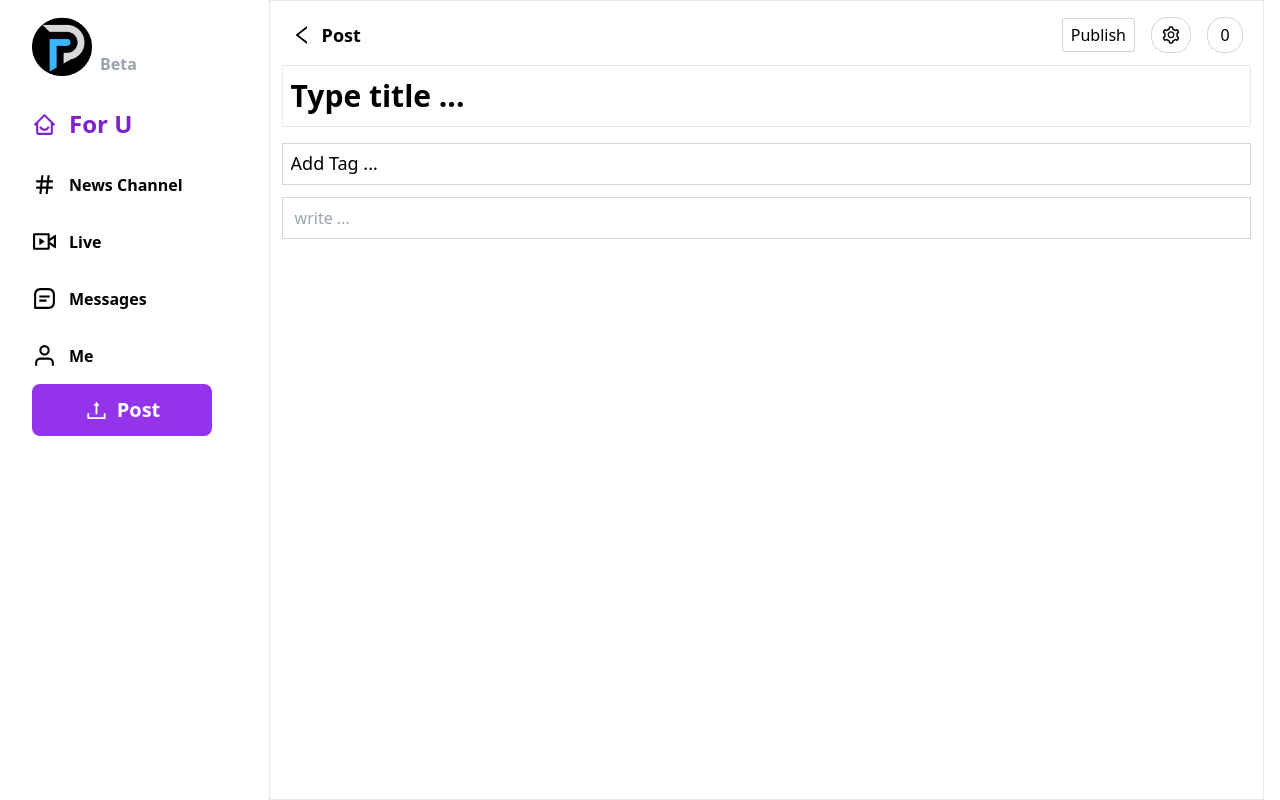
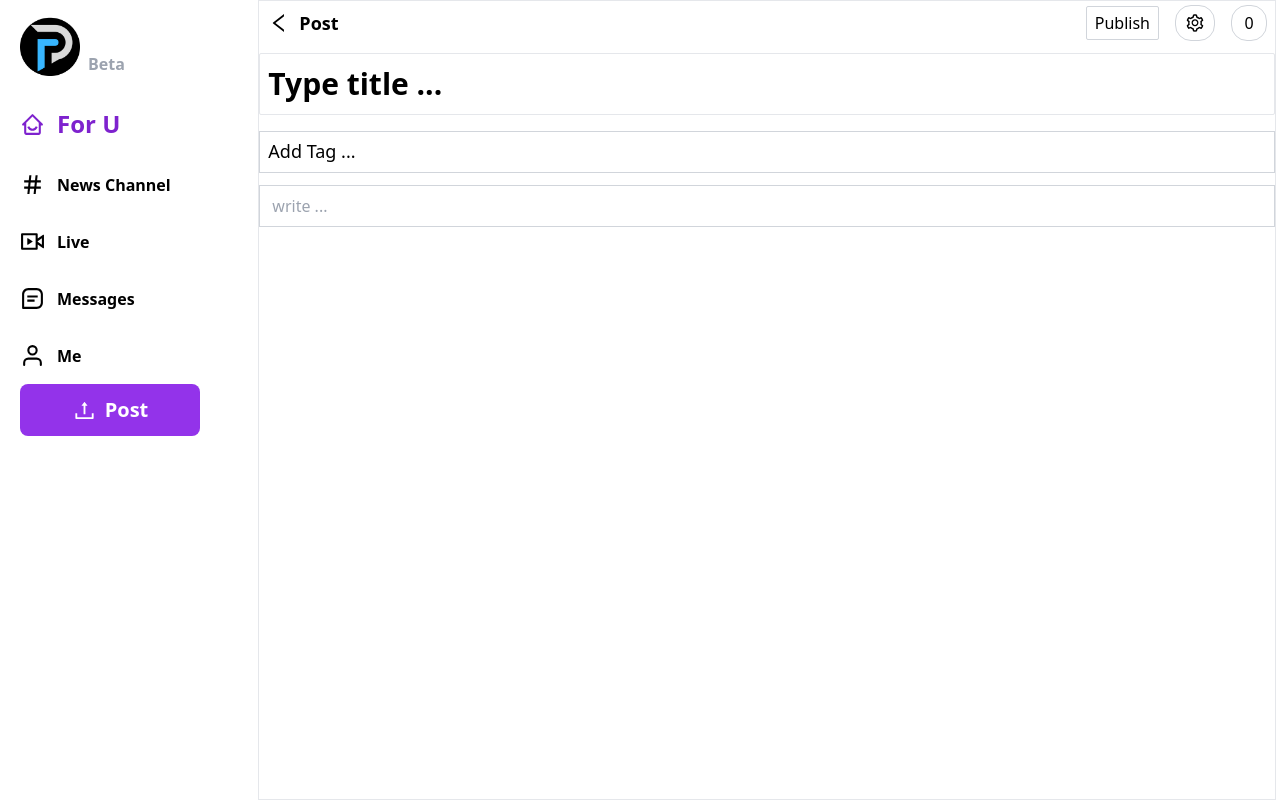
Before and after one commit to abdul-kabugu/peruzika, a Next.js app: page /create-post in a window 1280 px wide. Built offline with nearby package versions, Linux system fonts and the light colour scheme.

Commit message:
removed free space at reate post page

```diff
--- a/components/CreateFullPost.tsx
+++ b/components/CreateFullPost.tsx
@@ -40,7 +40,7 @@ export default function CreateFullPost() {
     setpostTags([...postTags.filter(tags => postTags.indexOf(tags) !== index)])
    }
   return (
-    <div className='w-[100%] h-screen border  py-3 xs:px-1 sm:px-2 md:px-3'>
+    <div className='w-[100%] h-screen border  '>
        <div className='flex justify-between  xs:flex-col '>
          <div>
         <input type="text" value={postTitle} onChange = {e => setpostTitle(e.target.value)}
--- a/pages/create-post.tsx
+++ b/pages/create-post.tsx
@@ -3,7 +3,7 @@ import { CreateFullPost, Sidebar } from '../components'
 
 export default function PostPage() {
   return (
-    <div className='px-4 flex gap-2'>
+    <div className='px-1 flex gap-2'>
        <Sidebar  />
         <CreateFullPost  />
     </div>
```
